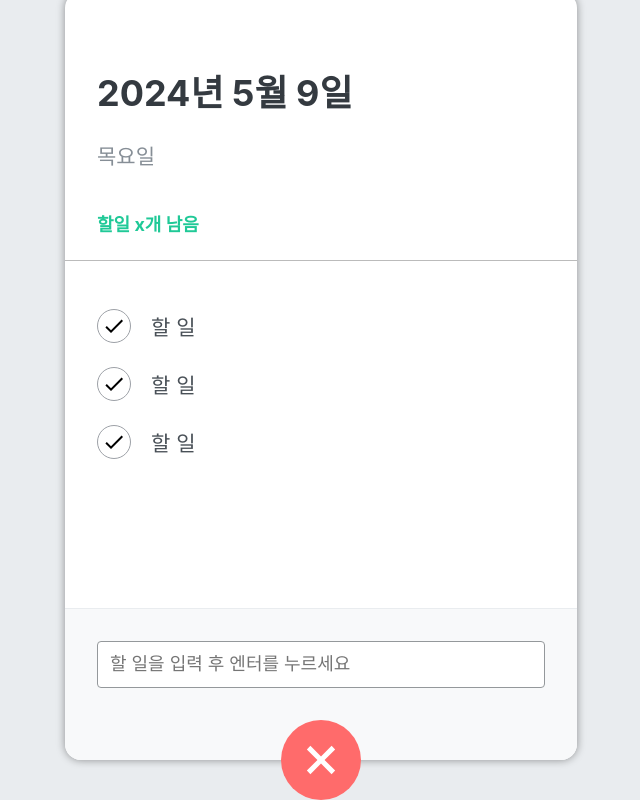
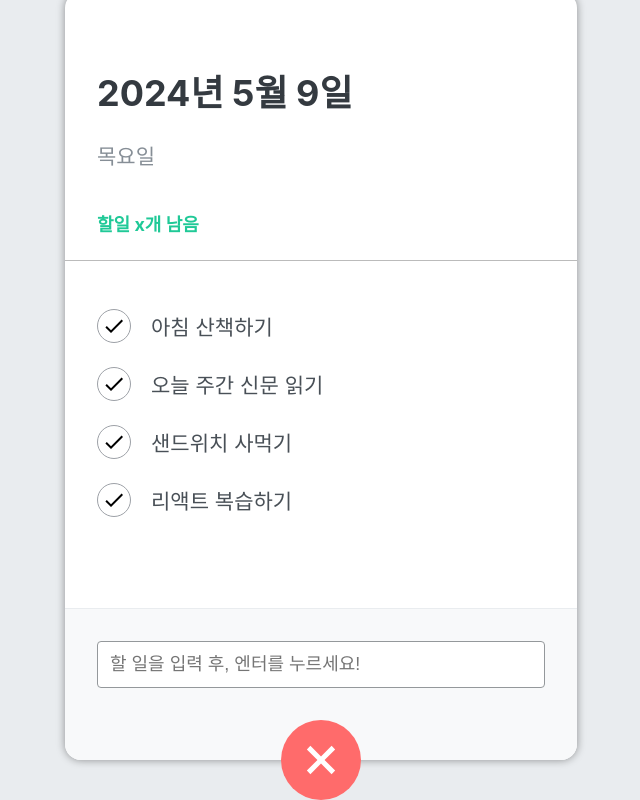
Before and after one commit to SJHlll/react-todo-app-20240509, a React (Create React App) app: page / in a window 1280 px wide. Both pictures are taken after a click on the button 640 px from the left and 864 px from the top of the page. Shown: the part 104-904 px from the top of the page, without its empty margins (319-959 px from the left). Built offline with nearby package versions, Linux system fonts and the light colour scheme.

Commit message:
할 일 추가, 할 일 목록

```diff
--- a/src/components/TodoInput.js
+++ b/src/components/TodoInput.js
@@ -3,32 +3,57 @@
 import { MdAdd } from 'react-icons/md';
 import cn from 'classnames';
 
-const TodoInput = () => {
+const TodoInput = ({ addTodo }) => {
   // 입력창이 열리는 여부를 표현하는 상태값
   const [open, setOpen] = useState(false);
+
+  // 할 일 입력창에 입력한 내용을 표현하는 상태값
+  const [todoText, setTodoText] = useState('');
 
   // + 버튼 클릭시 이벤트
   const onToggle = () => {
     setOpen(!open);
   };
 
+  // input change 이벤트 핸들러
+  const todoChangeHandler = (e) => {
+    setTodoText(e.target.value);
+  };
+
+  // submit 이벤트 핸들러
+  const submitHandler = (e) => {
+    e.preventDefault(); // 태그의 기본 기능 제한(submit 막기)
+
+    // 부모 컴포넌트가 전달한 함수의 매개값으로 입력값 넘기기.
+    addTodo(todoText);
+
+    // 입력이 끝나면 입력창 비우기
+    setTodoText('');
+  };
+
   return (
     <>
       {open && (
         <div className="form-wrapper">
-          <form className="insert-form">
-            <input type="text" placeholder="할 일을 입력 후 엔터를 누르세요" />
+          <form className="insert-form" onSubmit={submitHandler}>
+            <input
+              type="text"
+              placeholder="할 일을 입력 후, 엔터를 누르세요!"
+              onChange={todoChangeHandler}
+              value={todoText}
+            />
           </form>
         </div>
       )}
+
       {/*
         cn() : 첫번째 파라미터는 항상 유지할 default 클래스
-         두번째 파라미터는 논리 상태값
+        두번째 파라미터는 논리 상태값
         => 논리 상태값이 true일 경우 해당 클래스 추가
-         false일 경우 제거.
-         {클래스이름: 논리값},
-         클래스 이름 지정 안할 시 변수명이 클래스 이름으로 사용됨.
-       */}
+          false일 경우 제거.
+          {클래스이름: 논리값},
+          클래스 이름 지정 안할 시 변수명이 클래스 이름으로 사용됨.
+      */}
       <button className={cn('insert-btn', { open })} onClick={onToggle}>
         <MdAdd />
       </button>
--- a/src/components/TodoItem.js
+++ b/src/components/TodoItem.js
@@ -2,13 +2,13 @@
 import '../scss/TodoItem.scss';
 import { MdDelete, MdDone } from 'react-icons/md';
 
-const TodoItem = () => {
+const TodoItem = ({ item }) => {
   return (
     <li className="todo-list-item">
       <div className="check-circle">
         <MdDone />
       </div>
-      <span className="text">할 일</span>
+      <span className="text">{item.title}</span>
       <div className="remove">
         <MdDelete />
       </div>
--- a/src/components/TodoMain.js
+++ b/src/components/TodoMain.js
@@ -2,12 +2,12 @@
 import '../scss/TodoMain.scss';
 import TodoItem from './TodoItem';
 
-const TodoMain = () => {
+const TodoMain = ({ todoList }) => {
   return (
     <ul className="todo-list">
-      <TodoItem />
-      <TodoItem />
-      <TodoItem />
+      {todoList.map((todo) => {
+        return <TodoItem key={todo.id} item={todo} />;
+      })}
     </ul>
   );
 };
--- a/src/components/TodoTemplate.js
+++ b/src/components/TodoTemplate.js
@@ -1,15 +1,69 @@
-import React from 'react';
+import React, { useState } from 'react';
 import TodoHeader from './TodoHeader';
 import TodoMain from './TodoMain';
 import TodoInput from './TodoInput';
 import '../scss/TodoTemplate.scss';
 
 const TodoTemplate = () => {
+  // 백엔드 서버에 할 일 목록(json)을 요청(fetch)해서 받아와야 함 (나중에)
+
+  // todos 배열을 상태 관리
+  const [todos, setTodos] = useState([
+    {
+      id: 1,
+      title: '아침 산책하기',
+      done: true,
+    },
+    {
+      id: 2,
+      title: '오늘 주간 신문 읽기',
+      done: true,
+    },
+    {
+      id: 3,
+      title: '샌드위치 사먹기',
+      done: false,
+    },
+    {
+      id: 4,
+      title: '리액트 복습하기',
+      done: false,
+    },
+  ]);
+
+  // id값 시퀀스 함수 (DB 연동시키면 필요없음)
+  const makeNewId = () => {
+    if (todos.length === 0) return 1;
+    return todos[todos.length - 1].id + 1; // 맨 마지막 할 일 객체의 id보다 하나 크게
+  };
+
+  /*
+  TodoInput에게 todoText를 받아오는 함수
+  자식 컴포넌트가 부모 컴포넌트에게 데이터를 전달할 때는
+  일반적인 props 사용이 불가능
+  부모 컴포넌트에서 함수를 선언(매개변수 꼭 선언) -> prop로 함수를 전달
+  자식 컴포넌트에서 전달받은 함수를 호출하면서 매개값으로 데이터를 전달
+  */
+
+  const addTodo = (todoText) => {
+    const newTodo = {
+      id: makeNewId(),
+      title: todoText,
+      done: false,
+    }; // 나중에 fetch를 이용해 백엔드에 insert 요청을 보내야 함
+
+    // react의 상태변수는 불변성(immutable)을 가지기 때문에
+    // 기존 상태에서 변경은 불가능하다. 새로운 상태로 만들어 변경해야 한다
+    setTodos((oldTodos) => {
+      return [...oldTodos, newTodo];
+    });
+  };
+
   return (
     <div className="TodoTemplate">
       <TodoHeader />
-      <TodoMain />
-      <TodoInput />
+      <TodoMain todoList={todos} />
+      <TodoInput addTodo={addTodo} />
     </div>
   );
 };
```
